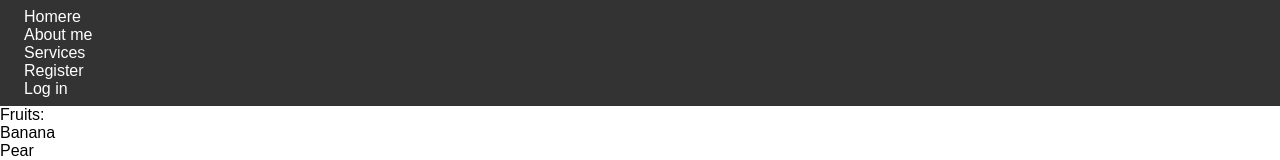
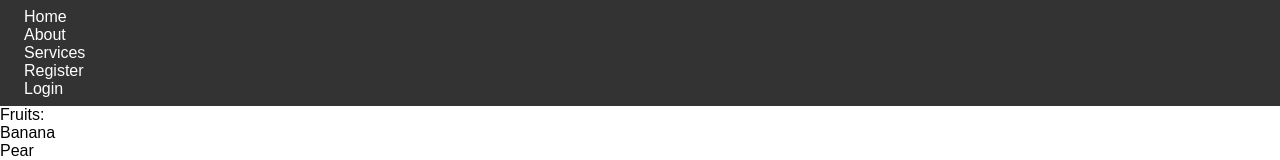
Before and after one commit to nathansolfan/app, a React (Create React App) app: page / in a window 1280 px wide. Shown: the top 160 px of the page. Built offline with nearby package versions, Linux system fonts and the light colour scheme.

Commit message:
add ! at isLoggedIn which means the opposite, so if user is not logged in, it shows, otherwise doesnt

```diff
--- a/src/App.css
+++ b/src/App.css
@@ -42,6 +42,8 @@
   color: black;
 }
 
+.btn-logout
+
 /* G E N E R A L  L A Y O U T */
 .container {
   padding: 20px;
--- a/src/App.js
+++ b/src/App.js
@@ -27,6 +27,7 @@ function App() {
           handleLogout={handleLogout}
         />
         <div className="main-content">
+          <div className="container">
             <Routes>
               <Route path="/" element={<Home />} />{" "}
               {/* Specify the Home component */}
@@ -40,6 +41,7 @@ function App() {
             </Routes>
           </div>
         </div>
+      </div>
     </Router>
   );
 }
--- a/src/Navbar.js
+++ b/src/Navbar.js
@@ -1,43 +1,39 @@
 import React from "react";
 import { Link } from "react-router-dom";
-import logo from "./pictures/logo.png";
-import portrait from "./pictures/portrait.png";
 
-function Navbar({ isLoggedIn, user, handleLogout }) {
+export default function Navbar({ isLoggedIn, user, handleLogout }) {
   return (
-    <div className="navbar">
-      {/* <div className="logo"><img src={logo} alt="Logo" /></div> */}
+    <nav className="navbar">
       {isLoggedIn && (
-        <div>
-          <div>Welcome, {user.name}</div>
-          <button onClick={handleLogout}>Logout</button>
+        <div className="navbar-user-info">
+          <span>Welcome, {user.name}</span>
+          <button className="btn-logout" onClick={handleLogout}>
+            Logout
+          </button>
         </div>
       )}
-      <div className="nav-links">
-        <ul>
+
+      <ul className="nav-links">
         <li>
-            <Link to="/">Homere </Link>
+          <Link to="/">Home</Link>
         </li>
         <li>
-            <Link to="/about">About me </Link>
+          <Link to="/about">About</Link>
         </li>
         <li>
-            <Link to="/services">Services </Link>
+          <Link to="/services">Services</Link>
+        </li>
+        {!isLoggedIn && (
+          <>
+            <li>
+              <Link to="/register">Register</Link>
             </li>
             <li>
-            <Link to="/register">Register </Link>
+              <Link to="/login">Login</Link>
             </li>
-          <li>
-            <Link to="/login">Log in </Link>
-          </li>
+          </>
+        )}
       </ul>
-      </div>
-
-      {/* <div className="portrait">
-        <img src={portrait} alt="Portrait" />
-      </div> */}
-    </div>
+    </nav>
   );
 }
-
-export default Navbar;
```
Lines whose indentation alone changed are shown as unchanged.
